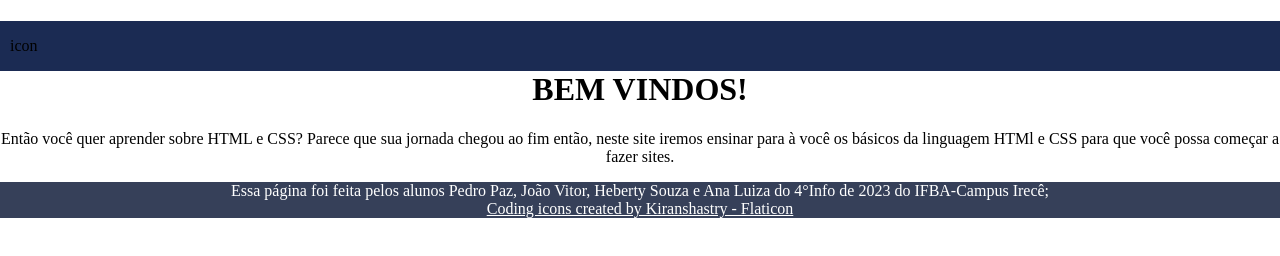
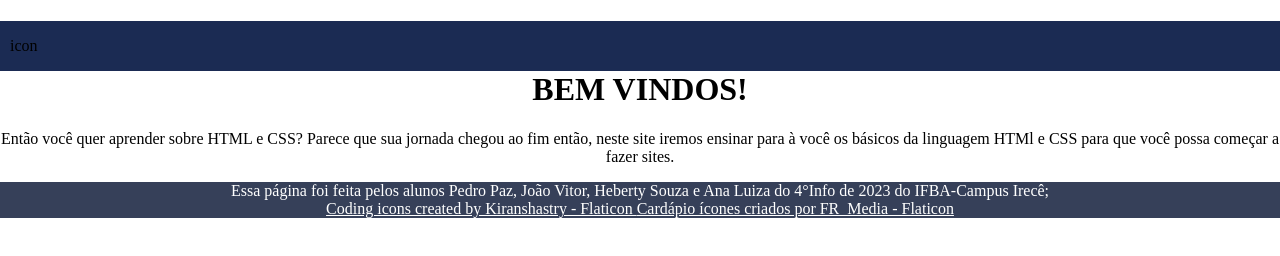
Before and after one commit to AprendendoHTMLeCSS/AprendendoHTMLeCSS.github.io, a plain HTML site: page index.html in a window 1280 px wide. Drawn offline with Linux system fonts and the light colour scheme.

Commit message:
Update index.html

```diff
--- a/index.html
+++ b/index.html
@@ -41,6 +41,7 @@
             <p>
                 Essa página foi feita pelos alunos Pedro Paz, João Vitor, Heberty Souza e Ana Luiza do 4°Info de 2023 do IFBA-Campus Irecê; <br>
                 <a href="https://www.flaticon.com/free-icons/coding" title="coding icons"> Coding icons created by Kiranshastry - Flaticon </a>
+                <a href="https://www.flaticon.com/br/icones-gratis/cardapio" title="cardápio ícones">Cardápio ícones criados por FR_Media - Flaticon</a>
             </p>
         </footer>
     </body>
```
